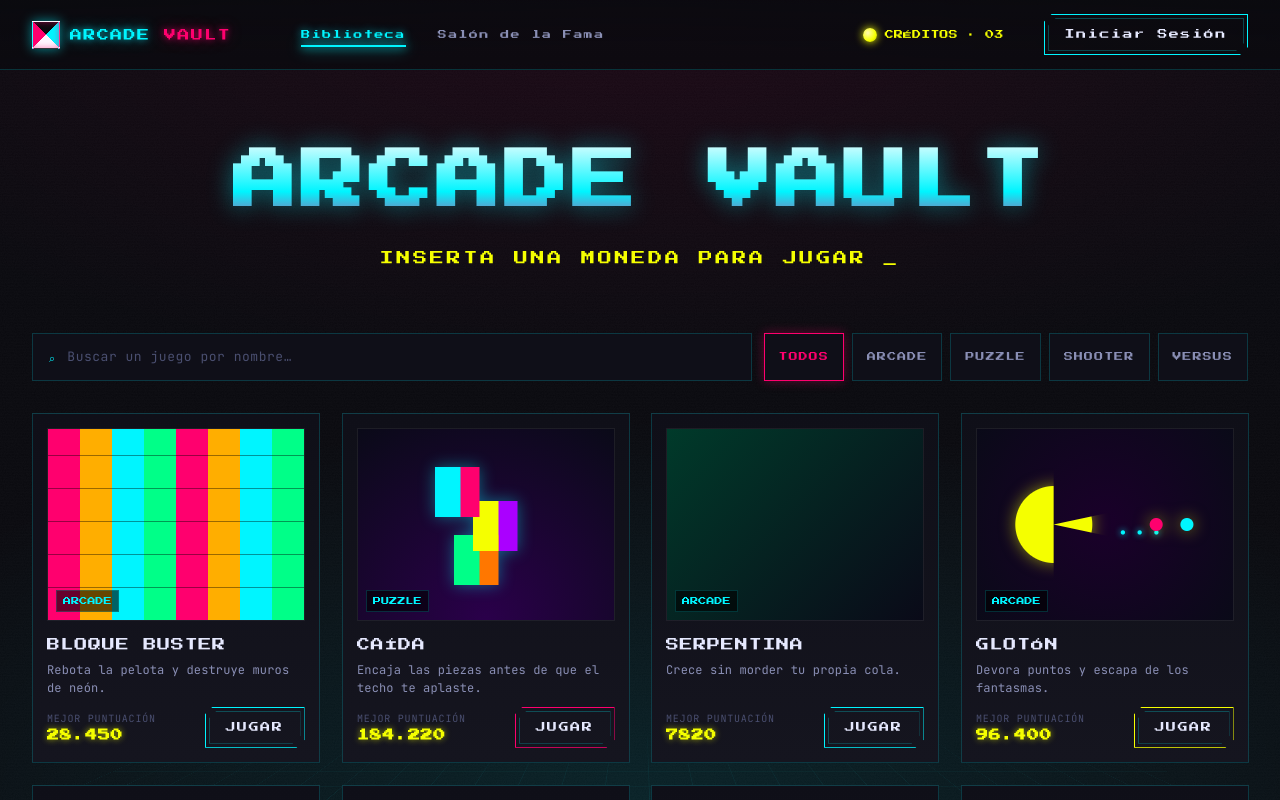
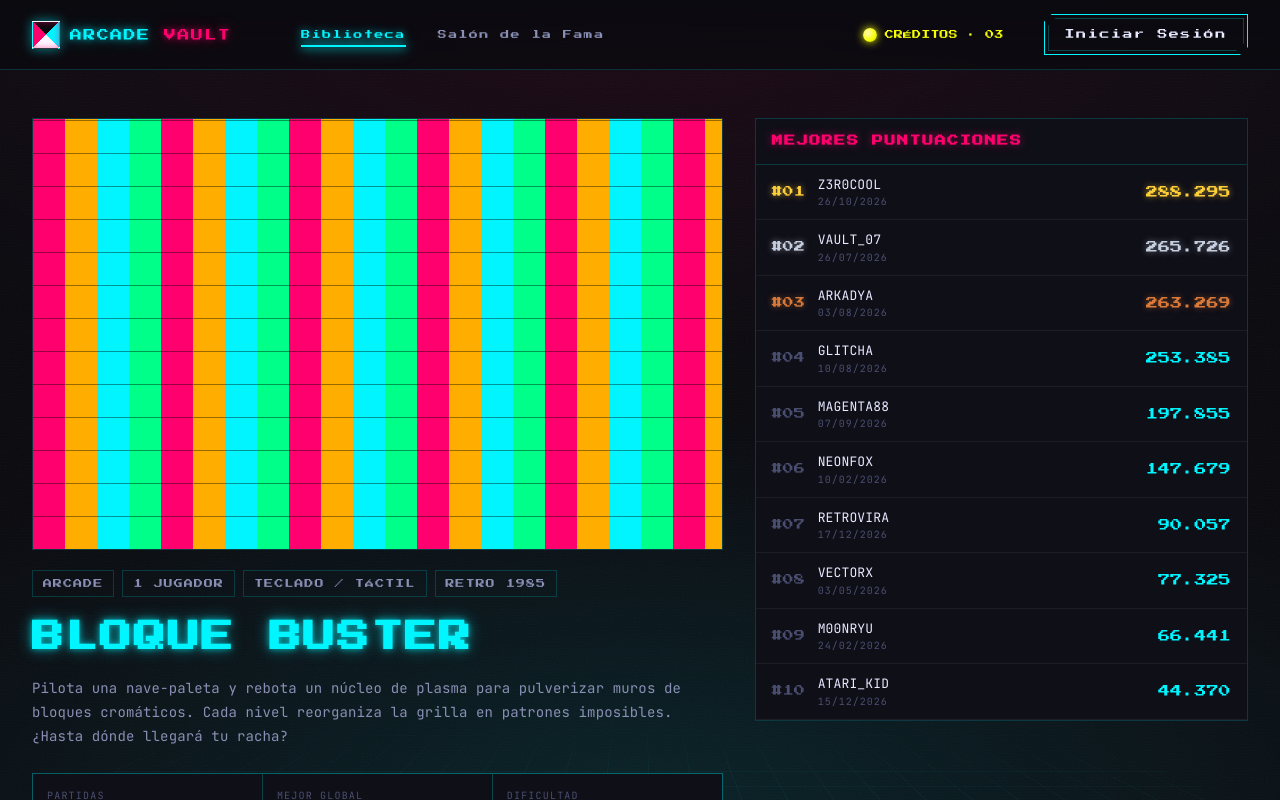
Before and after one commit to fmaturana82/arcade-vault, a Next.js app: page / in a window 1280 px wide. Both pictures are taken after a click on the element 175 px from the left and 587 px from the top of the page. Shown: the top 800 px of the page. Built offline with nearby package versions, Linux system fonts and the light colour scheme.

Commit message:
spec-01-step-04

```diff
--- a/components/arcade/ArcadeApp.tsx
+++ b/components/arcade/ArcadeApp.tsx
@@ -3,6 +3,7 @@
 import { type ReactNode, useCallback, useEffect, useMemo, useSyncExternalStore } from "react";
 import { hashToRoute, routeToHash, type Route } from "@/lib/route";
 import Footer from "./Footer";
+import GameDetail from "./GameDetail";
 import Library from "./Library";
 import Nav from "./Nav";
 
@@ -102,11 +103,14 @@ export default function ArcadeApp() {
     } catch {}
   }, []);
 
-  // Pantallas pendientes (pasos 4–7) muestran la Biblioteca.
+  // Pantallas pendientes (pasos 5–7) muestran la Biblioteca.
   void saveScore;
   void login;
   let screen: ReactNode;
   switch (route.name) {
+    case "detalle":
+      screen = <GameDetail key={route.id} id={route.id} navigate={navigate} />;
+      break;
     default:
       screen = <Library navigate={navigate} />;
   }
--- /dev/null
+++ b/components/arcade/GameDetail.tsx
@@ -0,0 +1,86 @@
+"use client";
+
+import { useEffect, useMemo } from "react";
+import { formatScore, getGame, seededScores } from "@/lib/data";
+import { routeToHash } from "@/lib/route";
+import type { Navigate } from "./ArcadeApp";
+
+const topClass = (i: number) => (i === 0 ? " top1" : i === 1 ? " top2" : i === 2 ? " top3" : "");
+
+export default function GameDetail({ id, navigate }: { id: string; navigate: Navigate }) {
+  const game = useMemo(() => getGame(id), [id]);
+  const scores = useMemo(() => seededScores(id.length * 17 + 3, 10), [id]);
+
+  // Id inexistente → Biblioteca.
+  useEffect(() => {
+    if (!game) navigate({ name: "biblioteca" });
+  }, [game, navigate]);
+
+  if (!game) return null;
+
+  return (
+    <div className="av-detail fade-in">
+      <div>
+        <div className="detail-cover" aria-hidden="true">
+          <div className={"cover-bg " + game.cover}></div>
+        </div>
+        <div style={{ marginTop: 20 }} className="detail-info">
+          <div className="detail-tags">
+            <span>{game.cat}</span>
+            <span>1 JUGADOR</span>
+            <span>TECLADO / TÁCTIL</span>
+            <span>RETRO 1985</span>
+          </div>
+          <h2 className="neon-cyan">{game.title}</h2>
+          <p>{game.long}</p>
+          <div className="stat-strip">
+            <div>
+              <div className="l">Partidas</div>
+              <div className="v">{game.plays}</div>
+            </div>
+            <div>
+              <div className="l">Mejor global</div>
+              <div className="v" style={{ color: "var(--magenta)", textShadow: "0 0 6px rgba(255,0,110,0.5)" }}>
+                {formatScore(game.best)}
+              </div>
+            </div>
+            <div>
+              <div className="l">Dificultad</div>
+              <div
+                className="v"
+                style={{ color: "var(--yellow)", textShadow: "0 0 6px rgba(245,255,0,0.5)" }}
+                aria-label="Dificultad 3 de 5"
+              >
+                ★ ★ ★ ☆ ☆
+              </div>
+            </div>
+          </div>
+          <div className="detail-actions">
+            <a className="btn xl pulse" href={routeToHash({ name: "player", id: game.id })}>
+              ▶  JUGAR AHORA
+            </a>
+            <a className="btn ghost lg" href={routeToHash({ name: "biblioteca" })}>
+              VOLVER AL VAULT
+            </a>
+          </div>
+        </div>
+      </div>
+
+      <aside aria-label="Mejores puntuaciones">
+        <div className="leaderboard">
+          <h3>MEJORES PUNTUACIONES</h3>
+          {scores.map((r, i) => (
+            <div key={r.name} className={"lb-row" + topClass(i)}>
+              <div className="rk">#{String(r.rank).padStart(2, "0")}</div>
+              <div className="pl">
+                {r.name}
+                <div style={{ fontSize: 10, color: "var(--ink-faint)", letterSpacing: "0.1em" }}>{r.date}</div>
+              </div>
+              <div className="sc">{formatScore(r.score)}</div>
+            </div>
+          ))}
+        </div>
+      </aside>
+    </div>
+  );
+}
```
